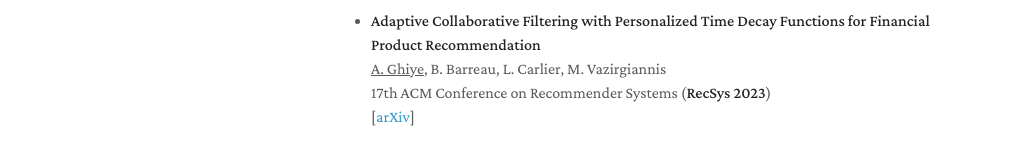
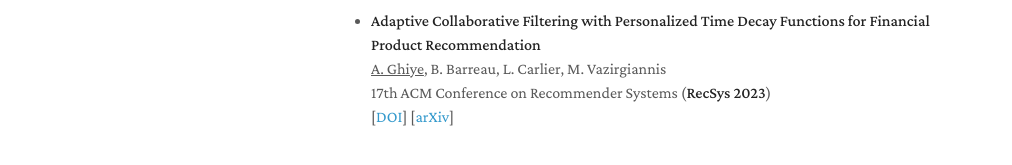
Before and after one commit to ashrafghiye/ashrafghiye.github.io, a Jekyll site: the page built from index.md, in a window 1280 px wide and 1070 px high. Shown: the part 871-1036 px from the top of the window, without its empty margins (139-1151 px from the left). Built offline with Jekyll 4.4.1, drawn with Linux system fonts in a browser that asks for light colours; our own code applies the rules of GitHub Pages for plain Markdown files; a script that is not in the unit is left out.

Commit message:
Adding a link to the official publication

```diff
--- a/index.md
+++ b/index.md
@@ -33,4 +33,4 @@ In April 2021 - and after 6 years of higher eduction - I have graduated with a M
 - **Adaptive Collaborative Filtering with Personalized Time Decay Functions for Financial Product Recommendation**<br>
 <ins>A. Ghiye</ins>, B. Barreau, L. Carlier, M. Vazirgiannis <br>
 17th ACM Conference on Recommender Systems (**RecSys 2023**)  <br>
-[<a href="https://arxiv.org/abs/2308.01208" target="_blank">arXiv</a>]
+[<a href="https://dl.acm.org/doi/10.1145/3604915.3608832" target="_blank">DOI</a>] [<a href="https://arxiv.org/abs/2308.01208" target="_blank">arXiv</a>]
```
